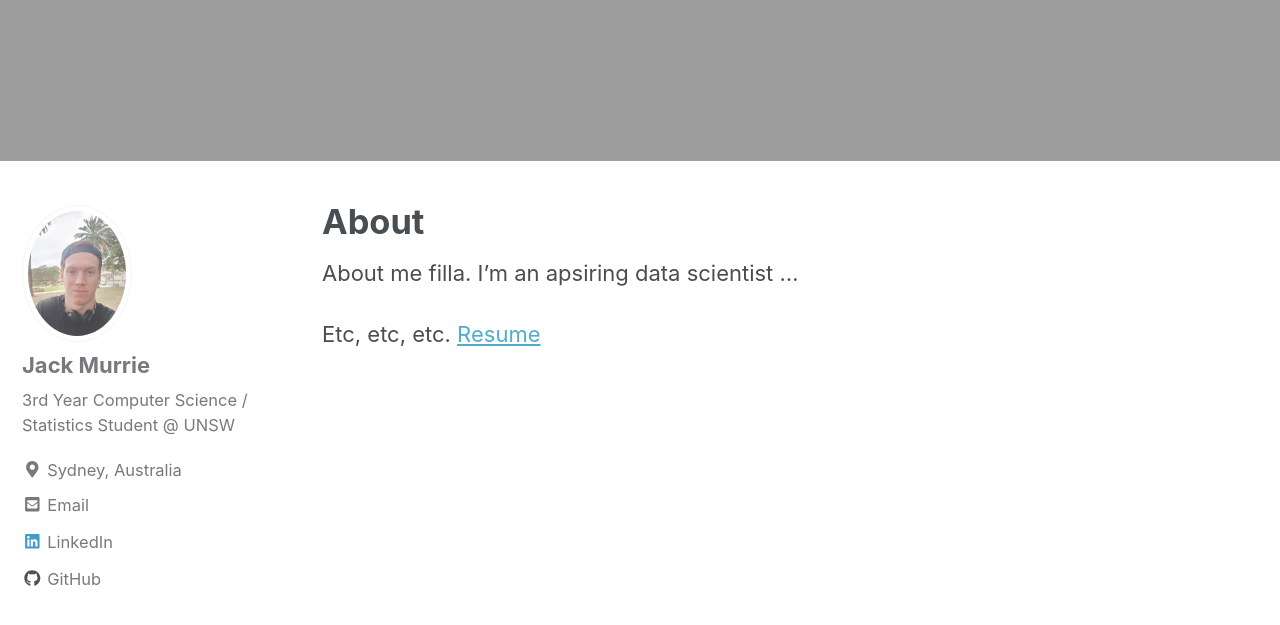
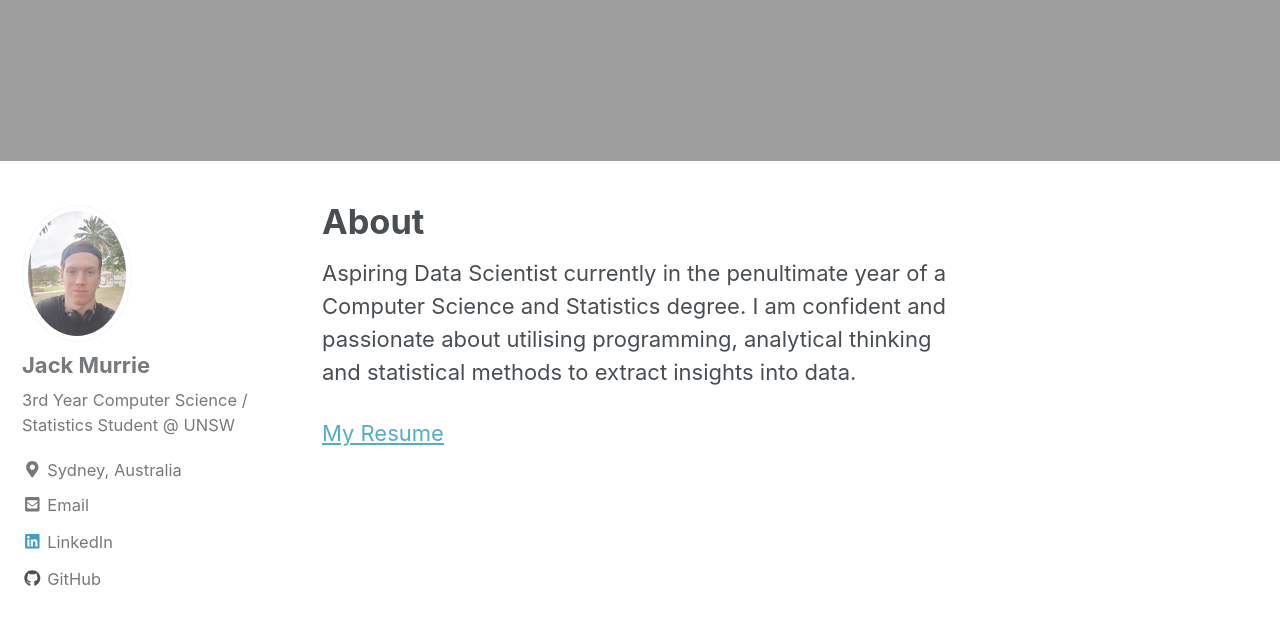
Before and after one commit to JackMurrie/JackMurrie.github.io, a Jekyll site: the page built from _pages/about.md, in a window 1280 px wide and 900 px high, scrolled down 899 px. Shown: the top 625 px of the window. Built offline with Jekyll 4.4.1, drawn with Linux system fonts in a browser that asks for light colours; nearby versions of some CDN libraries.

Commit message:
Update about.md

```diff
--- a/_pages/about.md
+++ b/_pages/about.md
@@ -5,6 +5,6 @@ header:
   image: "/images/martyna-bober-V5-gGQrPk_4-unsplash.jpg"
 ---
 
-About me filla. I’m an apsiring data scientist ...
+Aspiring Data Scientist currently in the penultimate year of a Computer Science and Statistics degree. I am confident and passionate about utilising programming, analytical thinking and statistical methods to extract insights into data.
 
-Etc, etc, etc. [Resume]("/images/zakim.jpg")
+[My Resume]("/images/zakim.jpg")
```
